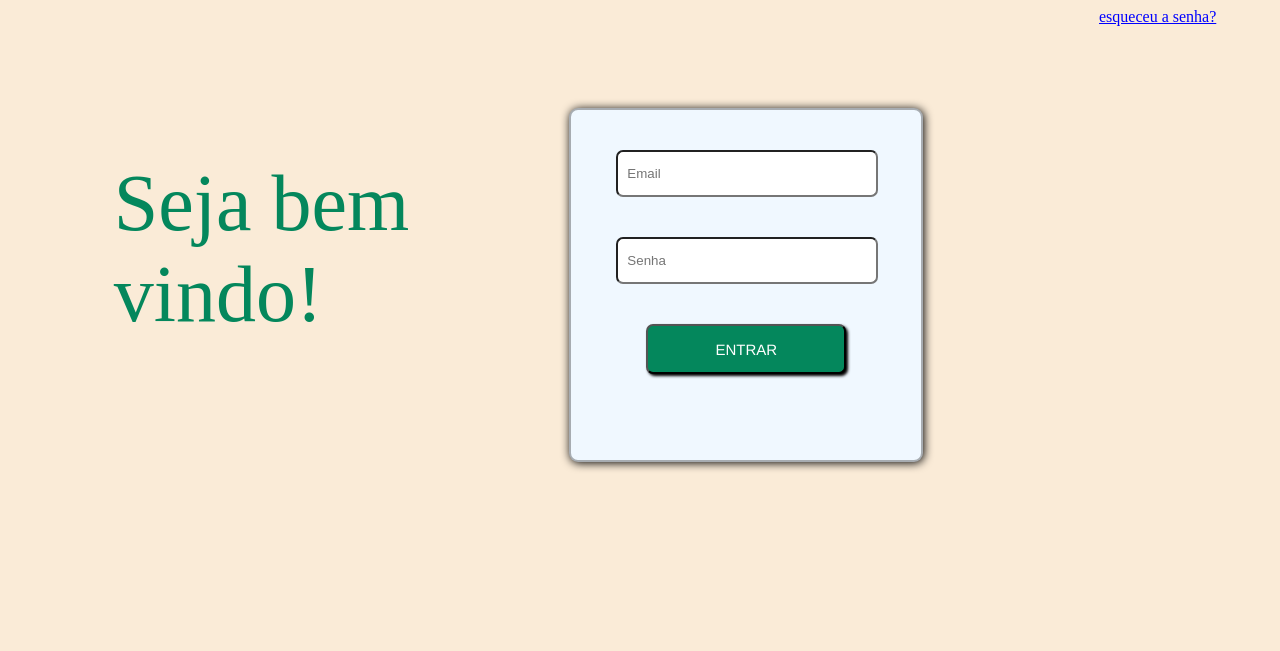
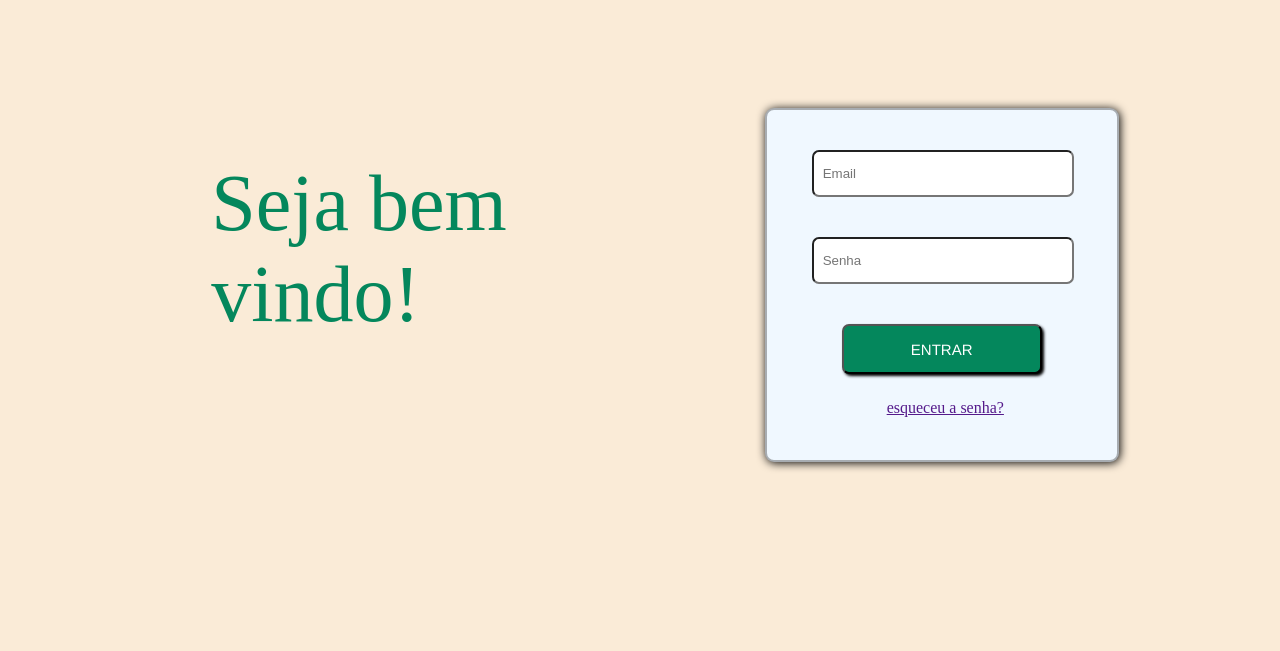
Before and after one commit to lucasspimentell/tela-de-login, a plain HTML site: page index.html in a window 1280 px wide. Drawn offline with Linux system fonts and the light colour scheme.

Commit message:
atualização

```diff
--- a/estilo.css
+++ b/estilo.css
@@ -43,7 +43,9 @@ body {
 }
 
 #botaodiv {
+
     height: 110px;
+
 }
 
 #botao {
@@ -56,10 +58,13 @@ body {
     margin-top: 40px;
     margin-left: 75px;
     width: 200px;
-     box-shadow: 2px 2px 3px black;
+    box-shadow: 2px 2px 3px black;
 }
 
-#esqueceu{
+#esqueceudiv{
+    margin-top: 5px;
+
+
     color: blue;
     margin-left: 120px;
 }
--- a/index.html
+++ b/index.html
@@ -13,11 +13,11 @@
             <input placeholder="Email" type="email" name="email" id="email">
             <input placeholder="Senha" type="password" name="senha" id="senha">
 
-                <input id="botao" type="button" value="ENTRAR" onclick="entrar()">
+                <div id="botaodiv"><input id="botao" type="button" value="ENTRAR" onclick="entrar()"></div>
 
+                      <div id="esqueceudiv"><a id="esqueceu" href="">esqueceu a senha?</a></div>
+            </div>
 
-            </div>
-             <a id="esqueceu" href="">esqueceu a senha?</a>
              </div>
 
 </div>
```
